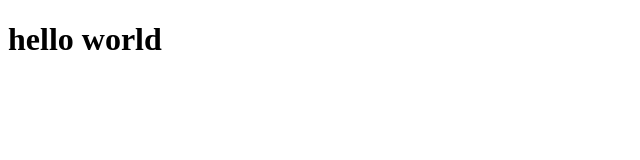
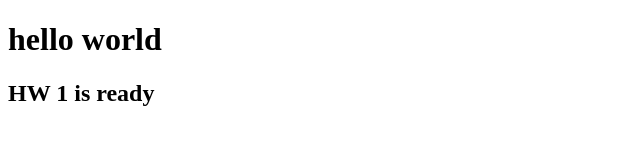
Before and after one commit to andriy-postnov/my-project, a plain HTML site: page index.html in a window 1280 px wide. Shown: the whole page, without its empty margins (0-640 px from the left). Drawn offline with Linux system fonts and the light colour scheme.

Commit message:
hw1 is ready

```diff
--- a/index.html
+++ b/index.html
@@ -8,5 +8,6 @@
 </head>
 <body>
   <h1>hello world</h1>
+  <h2>HW 1 is ready</h1>
 </body>
 </html>
```
